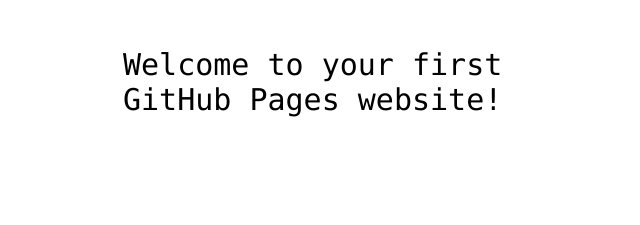
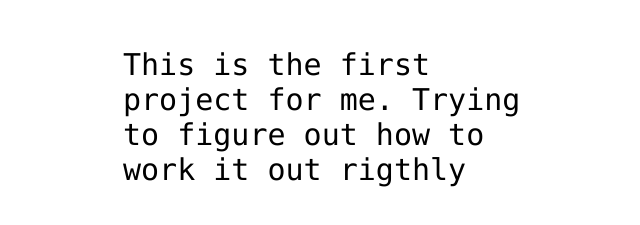
Before and after one commit to AlvaroDV/AlvaroDV.github.io, a plain HTML site: page index.html in a window 1280 px wide. Shown: the part 341-566 px from the top of the page, without its empty margins (317-957 px from the left). Drawn offline with Linux system fonts and the light colour scheme.

Commit message:
Change the message in my webpage

```diff
--- a/index.html
+++ b/index.html
@@ -12,7 +12,6 @@
 <img src="https://octodex.github.com/images/daftpunktocat-thomas.gif" id="octocat" alt="octocat-gif" />
 
 <!-- Change this code here by copy and pasting your template on line 15 -->
-<p>Welcome to your first GitHub Pages website!</p>
-
+  <p> This is the first project for me. Trying to figure out how to work it out rigthly</p>
 </body>
 </html>
```
